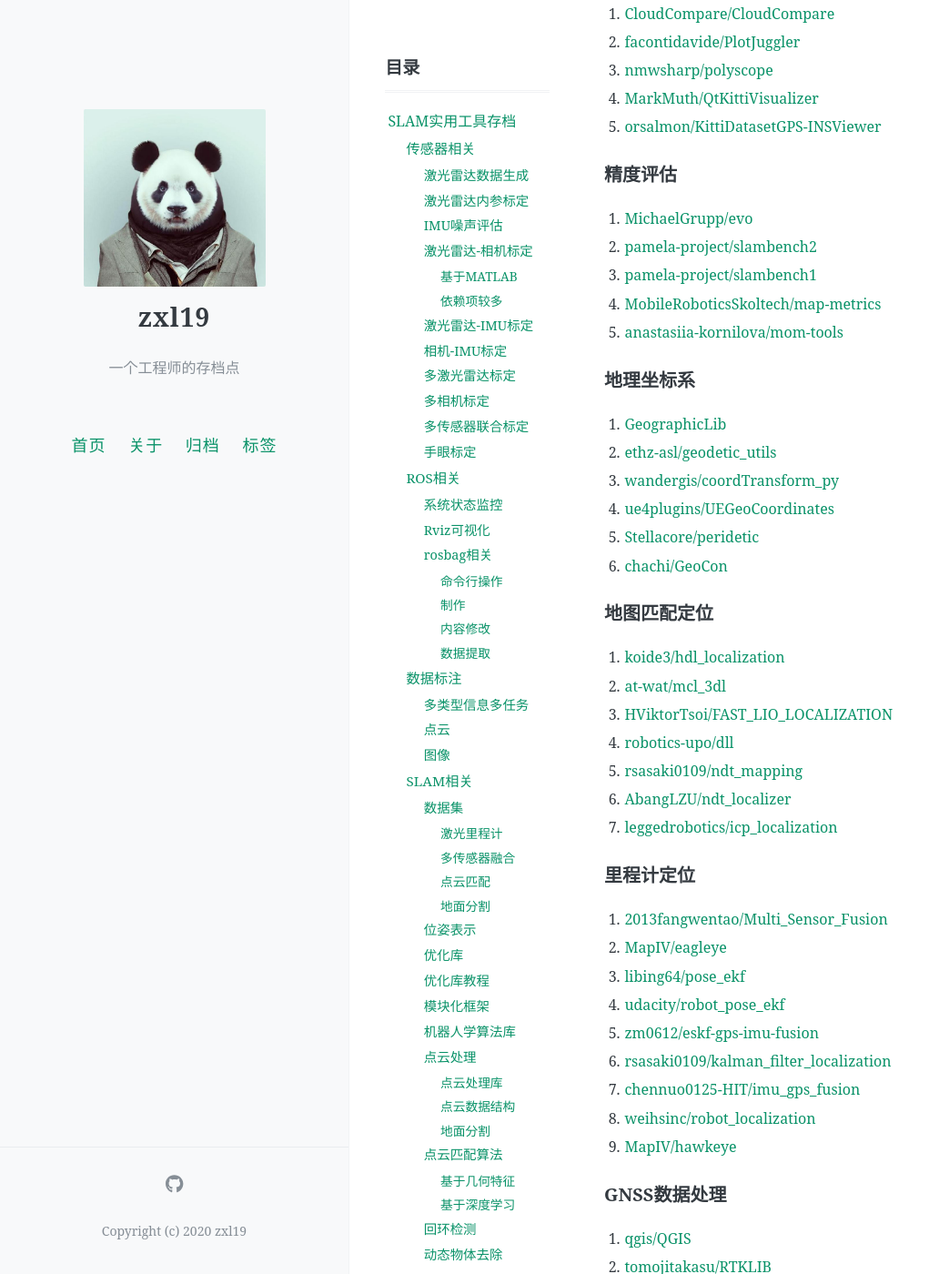
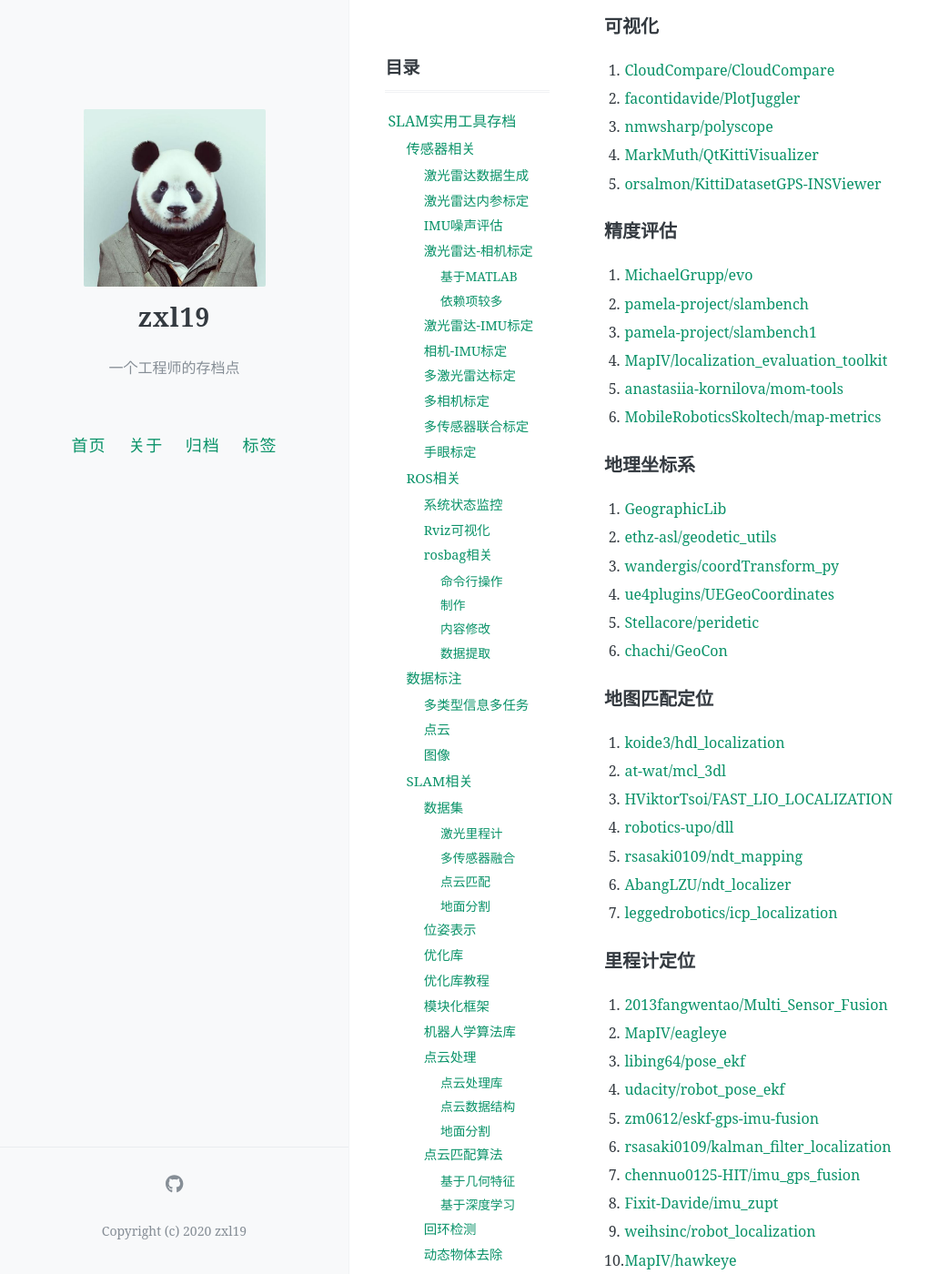
Before and after one commit to zxl19/zxl19.github.io, a Jekyll site: the page built from _posts/2021-05-25-slam-tool.md, in a window 1280 px wide and 1400 px high, scrolled down 10021 px. Shown: the whole window at 91% size, without its empty margins (0-1043 px from the left). Built offline with Jekyll 4.4.1, drawn with Linux system fonts in a browser that asks for light colours; comment, search, counter and statistics services are not loaded; some of the changed text lies outside the part shown.

Commit message:
Update Posts

```diff
--- a/_posts/2021-05-25-slam-tool.md
+++ b/_posts/2021-05-25-slam-tool.md
@@ -68,11 +68,12 @@ pinned: false
 1. [ethz-asl/lidar_align](https://github.com/ethz-asl/lidar_align)
 2. [APRIL-ZJU/lidar_IMU_calib](https://github.com/APRIL-ZJU/lidar_IMU_calib)
 3. [chennuo0125-HIT/lidar_imu_calib](https://github.com/chennuo0125-HIT/lidar_imu_calib)
-4. [FENGChenxi0823/SensorCalibration](https://github.com/FENGChenxi0823/SensorCalibration)
-5. [unmannedlab/imu_lidar_calibration](https://github.com/unmannedlab/imu_lidar_calibration)
-6. [liyangSKD/lidar_rtk_calibration](https://github.com/liyangSKD/lidar_rtk_calibration)
-7. [chengwei0427/calib_lidar_imu](https://github.com/chengwei0427/calib_lidar_imu)
-8. [BohemianRhapsodyz/lidar_imu_calib](https://github.com/BohemianRhapsodyz/lidar_imu_calib)
+4. [hku-mars/LiDAR_IMU_Init](https://github.com/hku-mars/LiDAR_IMU_Init)
+5. [FENGChenxi0823/SensorCalibration](https://github.com/FENGChenxi0823/SensorCalibration)
+6. [unmannedlab/imu_lidar_calibration](https://github.com/unmannedlab/imu_lidar_calibration)
+7. [liyangSKD/lidar_rtk_calibration](https://github.com/liyangSKD/lidar_rtk_calibration)
+8. [chengwei0427/calib_lidar_imu](https://github.com/chengwei0427/calib_lidar_imu)
+9. [BohemianRhapsodyz/lidar_imu_calib](https://github.com/BohemianRhapsodyz/lidar_imu_calib)
 
 ### 相机-IMU标定
 
@@ -368,10 +370,11 @@ pinned: false
 ### 精度评估
 
 1. [MichaelGrupp/evo](https://github.com/MichaelGrupp/evo)
-2. [pamela-project/slambench2](https://github.com/pamela-project/slambench2)
+2. [pamela-project/slambench](https://github.com/pamela-project/slambench)
 3. [pamela-project/slambench1](https://github.com/pamela-project/slambench1)
-4. [MobileRoboticsSkoltech/map-metrics](https://github.com/MobileRoboticsSkoltech/map-metrics)
+4. [MapIV/localization_evaluation_toolkit](https://github.com/MapIV/localization_evaluation_toolkit)
 5. [anastasiia-kornilova/mom-tools](https://github.com/anastasiia-kornilova/mom-tools)
+6. [MobileRoboticsSkoltech/map-metrics](https://github.com/MobileRoboticsSkoltech/map-metrics)
 
 ### 地理坐标系
 
@@ -401,8 +404,9 @@ pinned: false
 5. [zm0612/eskf-gps-imu-fusion](https://github.com/zm0612/eskf-gps-imu-fusion)
 6. [rsasaki0109/kalman_filter_localization](https://github.com/rsasaki0109/kalman_filter_localization)
 7. [chennuo0125-HIT/imu_gps_fusion](https://github.com/chennuo0125-HIT/imu_gps_fusion)
-8. [weihsinc/robot_localization](https://github.com/weihsinc/robot_localization)
-9. [MapIV/hawkeye](https://github.com/MapIV/hawkeye)
+8. [Fixit-Davide/imu_zupt](https://github.com/Fixit-Davide/imu_zupt)
+9. [weihsinc/robot_localization](https://github.com/weihsinc/robot_localization)
+10. [MapIV/hawkeye](https://github.com/MapIV/hawkeye)
 
 ### GNSS数据处理
 
```
Also changed, not shown: other parts of _posts/2021-05-25-slam-tool.md (+1 -0 lines), _posts/2020-06-06-markdown-editor.md (+15 -4 lines), _posts/2021-05-31-awesome-list.md (+1 -0 lines), _posts/2021-09-15-windows-setup.md (+8 -6 lines), _posts/2022-09-20-linux-kernel.md (added, +98 -0 lines), _posts/2022-09-20-wps-font.md (added, +49 -0 lines), _posts/TODO-ceres-note.md (added), _posts/TODO-gtsam-note.md (added).
